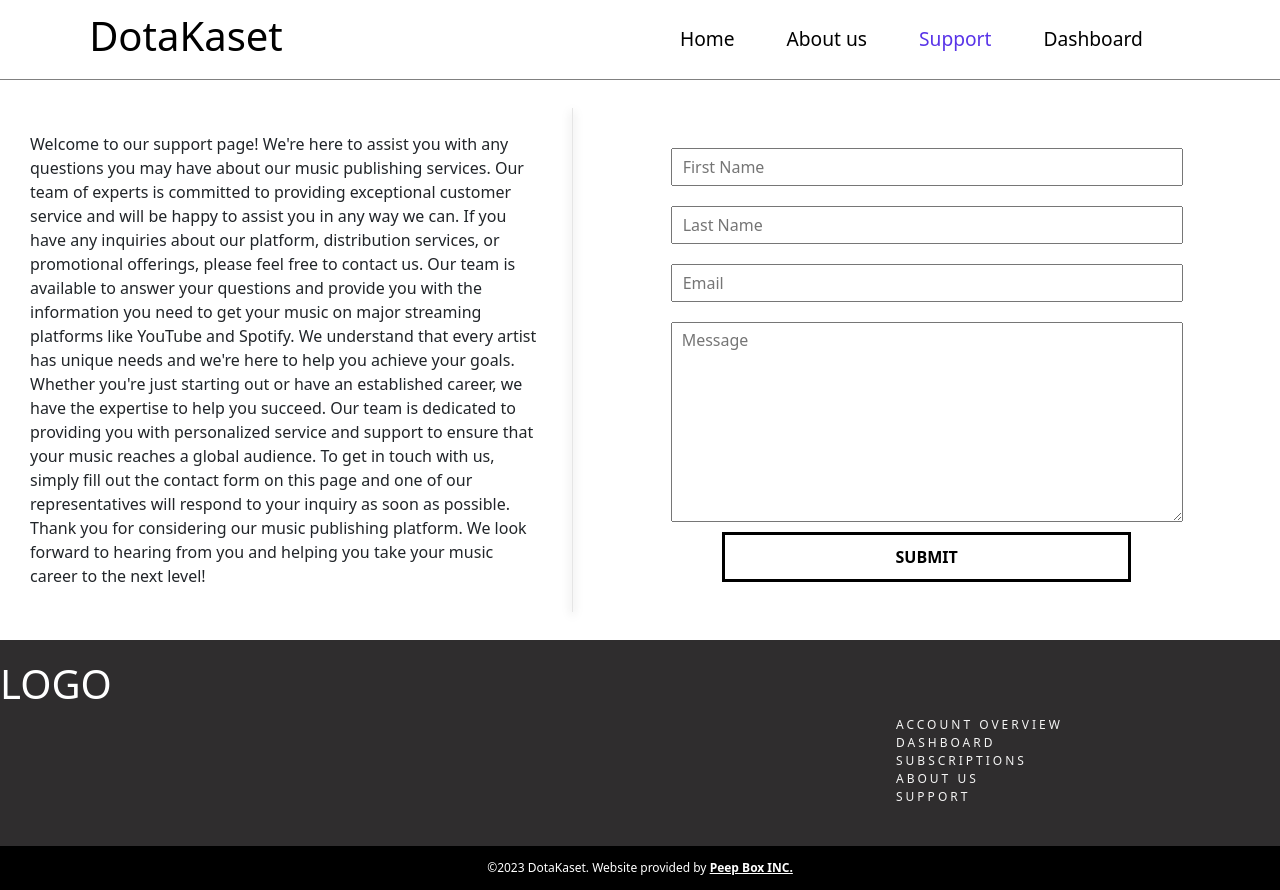
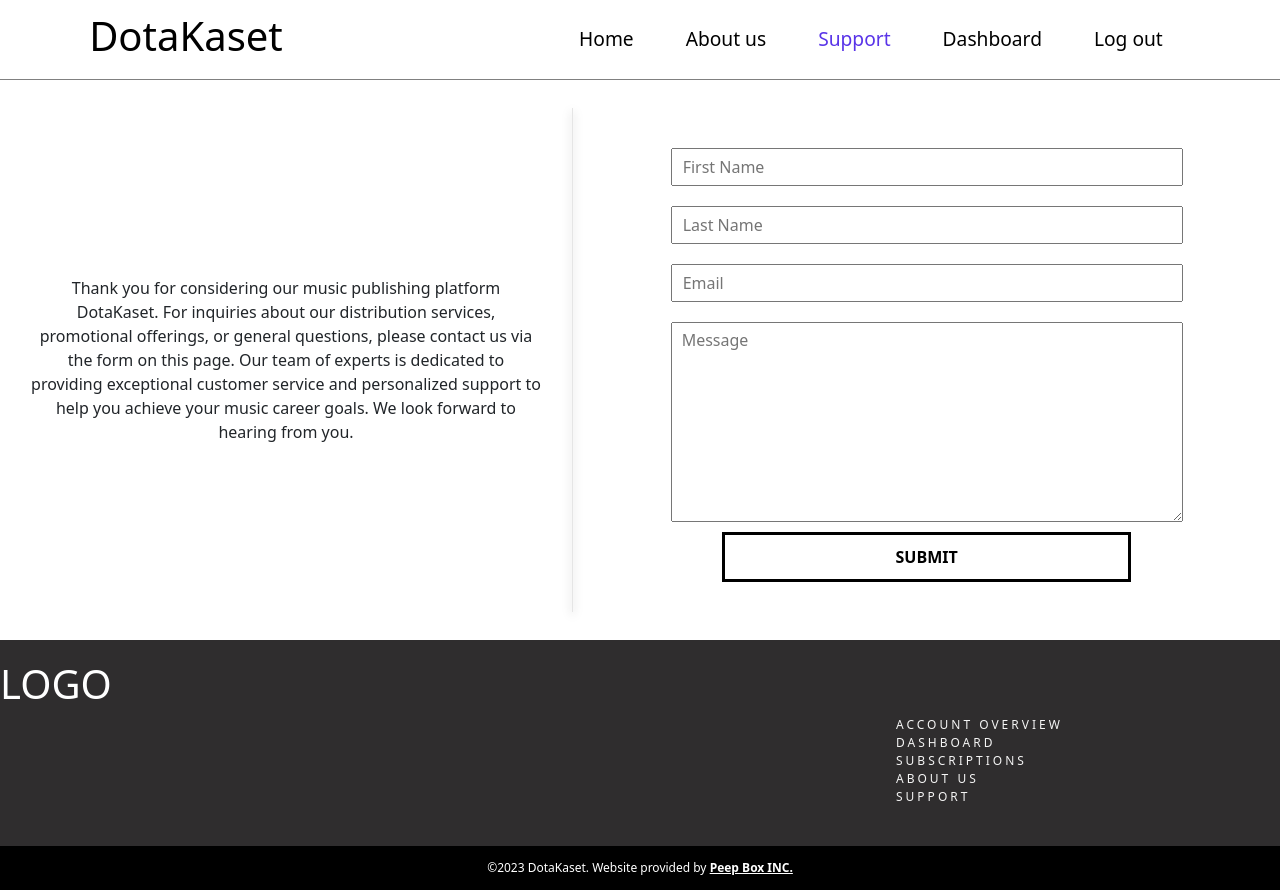
Before and after one commit to pmeisam/dotakaset, a React (Create React App) app in the folder frontend/: page /support in a window 1280 px wide. Built offline with nearby package versions, Linux system fonts and the light colour scheme; no server answers; sample sign-in values are in the browser's storage.

Commit message:
adds styling updates to the nav and support page

```diff
--- a/frontend/src/Pages/Dashboard.jsx
+++ b/frontend/src/Pages/Dashboard.jsx
@@ -6,7 +6,6 @@
 export default function Dashboard() {
   const navigate = useNavigate();
   const { currentUser, userEntity, logout } = useAuth();
-  const [error, setError] = useState("");
   const [contentList, setContentList] = useState([
     {
       name: "test 1",
@@ -52,16 +51,7 @@
     },
   ]);
 
-  async function handleLogout() {
-    setError("");
 
-    try {
-      await logout();
-      navigate("/login");
-    } catch {
-      setError("Failed to log out");
-    }
-  }
 
   useEffect(() => {
     if (!currentUser.emailVerified) {
@@ -94,7 +84,7 @@
             status: {c.status}
           </Link>
         ))}
-      {/* <button onClick={handleLogout}>Log out</button> */}
+
     </DashboardWrapper>
   );
 }
--- a/frontend/src/Pages/Support.jsx
+++ b/frontend/src/Pages/Support.jsx
@@ -13,23 +13,12 @@
       </form>
       <div className="vertical-hr"></div>
       <p>
-        Welcome to our support page! We're here to assist you with any questions
-        you may have about our music publishing services. Our team of experts is
-        committed to providing exceptional customer service and will be happy to
-        assist you in any way we can. If you have any inquiries about our
-        platform, distribution services, or promotional offerings, please feel
-        free to contact us. Our team is available to answer your questions and
-        provide you with the information you need to get your music on major
-        streaming platforms like YouTube and Spotify. We understand that every
-        artist has unique needs and we're here to help you achieve your goals.
-        Whether you're just starting out or have an established career, we have
-        the expertise to help you succeed. Our team is dedicated to providing
-        you with personalized service and support to ensure that your music
-        reaches a global audience. To get in touch with us, simply fill out the
-        contact form on this page and one of our representatives will respond to
-        your inquiry as soon as possible. Thank you for considering our music
-        publishing platform. We look forward to hearing from you and helping you
-        take your music career to the next level!
+        Thank you for considering our music publishing platform DotaKaset. For inquiries
+        about our distribution services, promotional offerings, or general
+        questions, please contact us via the form on this page.
+        Our team of experts is dedicated to providing exceptional customer
+        service and personalized support to help you achieve your music career
+        goals. We look forward to hearing from you.
       </p>
     </SupportWrapper>
   );
@@ -44,6 +33,7 @@
   p {
     width: 40%;
     margin: 30px;
+    text-align: center;
   }
   .vertical-hr {
     // margin-top: -8px;
--- a/frontend/src/components/Navbar/MenuItems.js
+++ b/frontend/src/components/Navbar/MenuItems.js
@@ -14,11 +14,11 @@
     url: "/support",
     cName: "nav-links",
   },
-  {
-    title: "Dashboard",
-    url: "/dashboard",
-    cName: "nav-links",
-  },
+//   {
+//     title: "Dashboard",
+//     url: "/dashboard",
+//     cName: "nav-links",
+//   },
 ];
 
 export default menuItems;
--- a/frontend/src/components/Navbar/Navbar.jsx
+++ b/frontend/src/components/Navbar/Navbar.jsx
@@ -1,19 +1,34 @@
 import React, { useState } from "react";
-import { Link, NavLink } from "react-router-dom";
+import { useNavigate, NavLink, Link } from "react-router-dom";
 import menuItems from "./MenuItems";
 import styled from "styled-components";
 import { FontAwesomeIcon } from "@fortawesome/react-fontawesome";
 import { faBars, faX } from "@fortawesome/free-solid-svg-icons";
+import { useAuth } from "../../contexts/AuthContext";
 
 export default function Navbar() {
+  const navigate = useNavigate();
+  const { currentUser, userEntity, logout } = useAuth();
   const [active, setActive] = useState(false);
+  const [error, setError] = useState(null);
 
-  const handleClick = () => {
+  function handleClick() {
     setActive(!active);
-  };
+  }
+
+  async function handleLogout() {
+    setError("");
+
+    try {
+      await logout();
+      navigate("/login");
+    } catch {
+      setError("Failed to log out");
+    }
+  }
 
   let activeStyle = {
-    color: "#5934e8"
+    color: "#5934e8",
   };
 
   return (
@@ -37,6 +52,44 @@
               </li>
             );
           })}
+
+          {currentUser ? (
+            <>
+              <li>
+                <NavLink
+                  className="nav-links"
+                  style={({ isActive }) => (isActive ? activeStyle : undefined)}
+                  to="/dashboard"
+                >
+                  Dashboard
+                </NavLink>
+              </li>
+              <li>
+                <button className="nav-links" onClick={handleLogout}>Log out</button>
+              </li>
+            </>
+          ) : (
+            <>
+              <li>
+                <NavLink
+                  className="nav-links"
+                  style={({ isActive }) => (isActive ? activeStyle : undefined)}
+                  to="/login"
+                >
+                  Login
+                </NavLink>
+              </li>
+              <li>
+                <NavLink
+                  className="nav-links"
+                  style={({ isActive }) => (isActive ? activeStyle : undefined)}
+                  to="/signup"
+                >
+                  Join Now
+                </NavLink>
+              </li>
+            </>
+          )}
         </ul>
       </nav>
     </Wrapper>
@@ -74,11 +127,16 @@
     justify-content: end;
     margin-right: 2rem;
   }
+  li {
+    display: flex;
+  }
 
   .nav-links {
     color: black;
     text-decoration: none;
     padding: 0.5rem 1rem;
+    border: none;
+    background-color: transparent;
   }
 
   .nav-links:hover {
--- a/frontend/src/contexts/AuthContext.js
+++ b/frontend/src/contexts/AuthContext.js
@@ -1,7 +1,6 @@
 import React, { useContext, useState, useEffect } from "react";
 import UserServices from "../services/UserServices";
 import { auth } from "../firebase";
-
 
 const AuthContext = React.createContext();
 
@@ -50,8 +49,10 @@
   function fetchData() {
     const unsubscribe = auth.onAuthStateChanged(async (user) => {
       setCurrentUser(user);
-      let userEn = await UserServices.getUserByEntityId(user.uid);
-      setUserEntity(userEn);
+      if (user) {
+        let userEn = await UserServices.getUserByEntityId(user.uid);
+        setUserEntity(userEn);
+      }
       setLoading(false);
     });
 
```
